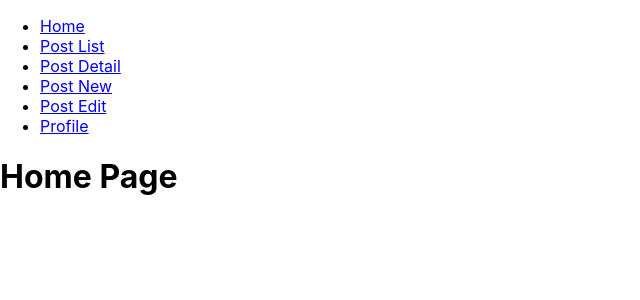
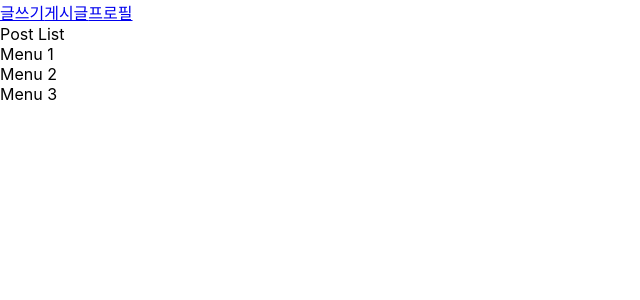
Before and after one commit to J-Yeonju/yeonju-blog, a React (Create React App) app: page / in a window 1280 px wide. Shown: the top 300 px of the page, without its empty margins (0-640 px from the left). Built offline with nearby package versions, Linux system fonts and the light colour scheme.

Commit message:
feat: 기본 pages 생성

```diff
--- a/src/App.tsx
+++ b/src/App.tsx
@@ -1,43 +1,7 @@
-import React from 'react';
-import logo from './logo.svg';
-import './App.css';
-import { Route, Routes, Navigate, Link } from 'react-router-dom';
-
+import Router from './components/Router';
 
 function App() {
-    return (
-      <>
-        <ul>
-          <li>
-            <Link to="/">Home</Link>
-          </li>
-          <li>
-            <Link to="/posts">Post List</Link>
-          </li>
-          <li>
-            <Link to="/posts/:id">Post Detail</Link>
-          </li>
-          <li>
-            <Link to="/posts/new">Post New</Link>
-          </li>
-          <li>
-            <Link to="/posts/edit/:id">Post Edit</Link>
-          </li>
-          <li>
-            <Link to="/profile">Profile</Link>
-          </li>
-        </ul>
-        <Routes>
-          <Route path="/" element={<h1>Home Page</h1>} />
-          <Route path="/posts" element={<h1>Post List Page</h1>} />
-          <Route path="/posts/:id" element={<h1>Post Detail Page</h1>} />
-          <Route path="/posts/new" element={<h1>Post New Page</h1>} />
-          <Route path="/posts/edit/:id" element={<h1>Post Edit Page</h1>} />
-          <Route path="/profile" element={<h1>Profile</h1>} />
-          <Route path="*" element={<Navigate replace to="/" />} />
-        </Routes>
-      </>
-    );
+    return <Router />
 }
 
 export default App;
--- /dev/null
+++ b/src/components/Router.tsx
@@ -0,0 +1,27 @@
+import { Route, Routes, Navigate } from 'react-router-dom';
+import Home from "../pages/home";
+import PostList from '../pages/posts';
+import PostDetail from '../pages/posts/detail';
+import PostNew from '../pages/posts/new';
+import PostEdit from '../pages/posts/edit';
+import ProfilePage from '../pages/profile';
+import LoginPage from '../pages/login';
+import SignupPage from '../pages/signup/signup';
+
+export default function Router() {
+    return (
+      <>
+        <Routes>
+          <Route path="/" element={<Home />} />
+          <Route path="/posts" element={<PostList />} />
+          <Route path="/posts/:id" element={<PostDetail />} />
+          <Route path="/posts/new" element={<PostNew />} />
+          <Route path="/posts/edit/:id" element={<PostEdit />} />
+          <Route path="/profile" element={<ProfilePage />} />
+          <Route path="/login" element={<LoginPage />} />
+          <Route path="/signup" element={<SignupPage />} />
+          <Route path="*" element={<Navigate replace to="/" />} />
+        </Routes>
+      </>
+    );
+}
--- /dev/null
+++ b/src/pages/home/index.tsx
@@ -0,0 +1,21 @@
+import { Link } from "react-router-dom";
+
+export default function Home() {
+    return (
+        <div>
+            <header>
+                <div>
+                    <Link to="/posts/new">글쓰기</Link>
+                    <Link to="/posts">게시글</Link>
+                    <Link to="/profile">프로필</Link>
+                </div>
+            </header>
+            <div className="post-list">Post List</div>
+            <footer>
+                <div>Menu 1</div>
+                <div>Menu 2</div>
+                <div>Menu 3</div>
+            </footer>
+        </div>
+    );
+}
--- /dev/null
+++ b/src/pages/login/index.tsx
@@ -0,0 +1,3 @@
+export default function LoginPage() {
+    return <h2>Login</h2>;
+}
--- /dev/null
+++ b/src/pages/posts/detail.tsx
@@ -0,0 +1,3 @@
+export default function PostDetail() {
+    return <h1>Post Detail Page</h1>
+}
--- /dev/null
+++ b/src/pages/posts/edit.tsx
@@ -0,0 +1,3 @@
+export default function PostEdit() {
+    return <h1>Post Edit Page</h1>
+}
--- /dev/null
+++ b/src/pages/posts/index.tsx
@@ -0,0 +1,3 @@
+export default function PostList() {
+    return <h1>Post List Page</h1>
+}
--- /dev/null
+++ b/src/pages/posts/new.tsx
@@ -0,0 +1,3 @@
+export default function PostNew() {
+    return <h1>Post New Page</h1>
+}
--- /dev/null
+++ b/src/pages/profile/index.tsx
@@ -0,0 +1,3 @@
+export default function ProfilePage() {
+    return <h1>Profile Page</h1>
+}
--- /dev/null
+++ b/src/pages/signup/signup.tsx
@@ -0,0 +1,3 @@
+export default function SignupPage() {
+    return <h2>Signup</h2>
+}
```
Also changed, not shown: src/index.css (line endings or trailing spaces).
